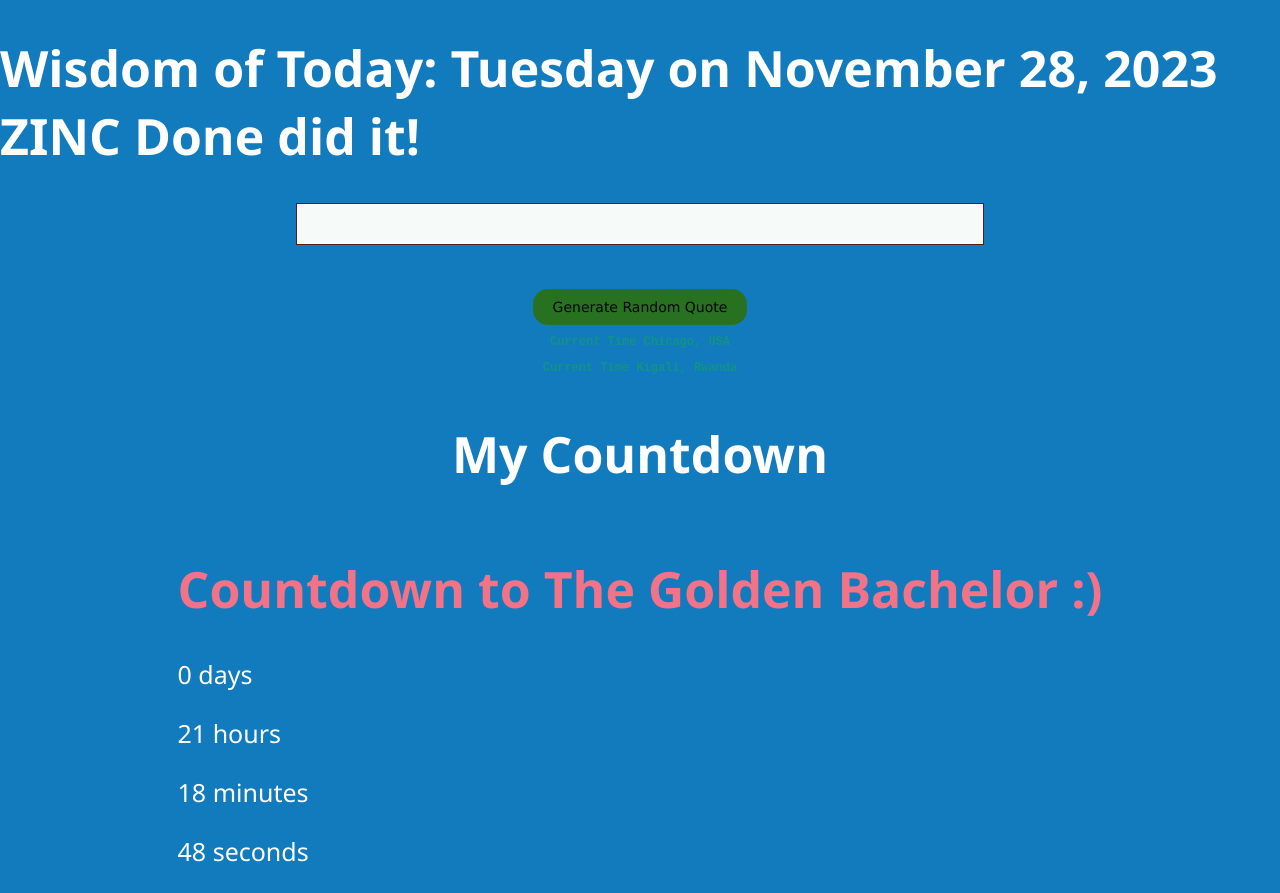
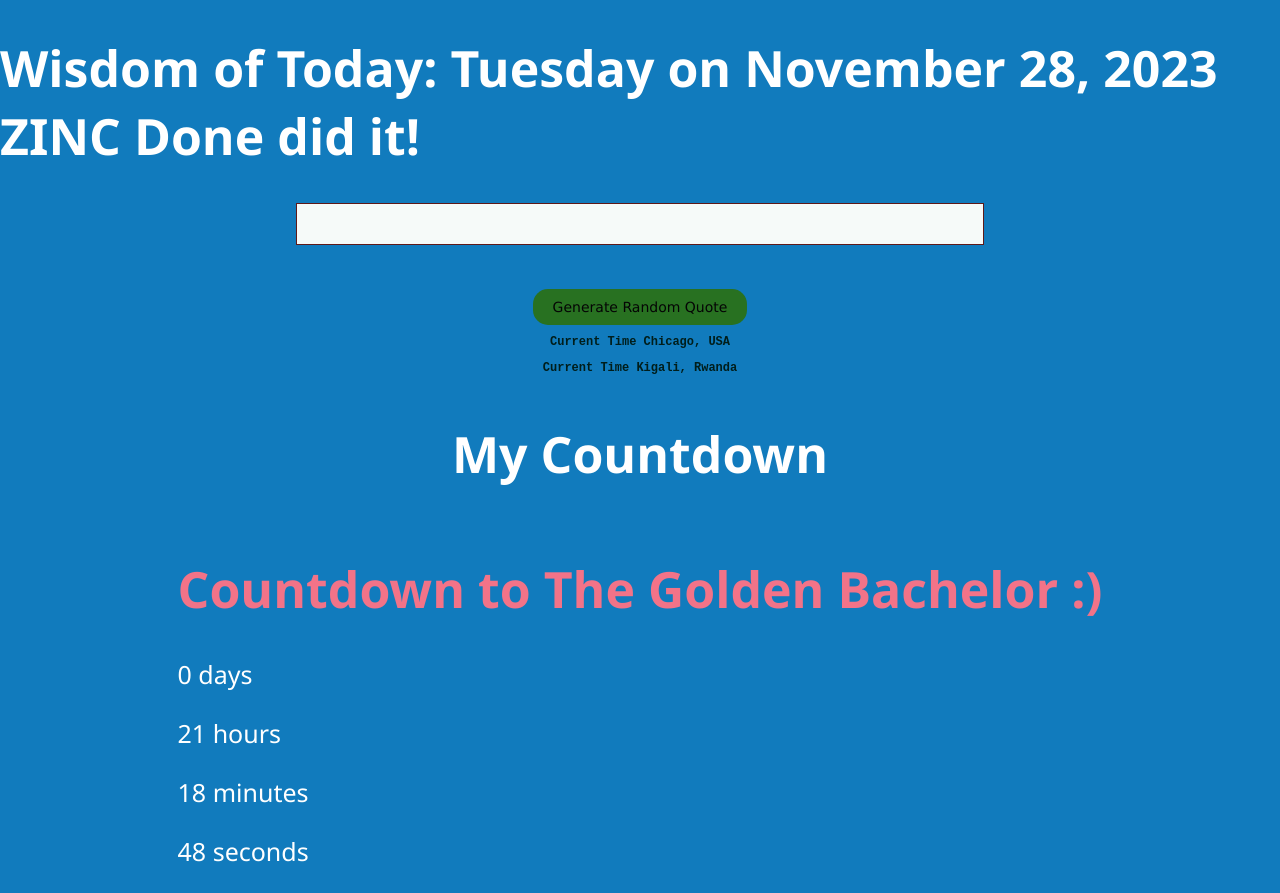
Before and after one commit to Lande21/RandomQuote, a React (Create React App) app: page / in a window 1280 px wide. Built offline with nearby package versions, Linux system fonts and the light colour scheme; no server answers.

Commit message:
adding target date

```diff
--- a/src/App.css
+++ b/src/App.css
@@ -18,7 +18,7 @@
 
   align-items:flex-start;
   justify-content: flex-start;
-  color: rgb(18, 147, 134);
+  color: rgb(1, 30, 27);
   font-family: monospace;
   font-size: 12px;
 }
```
